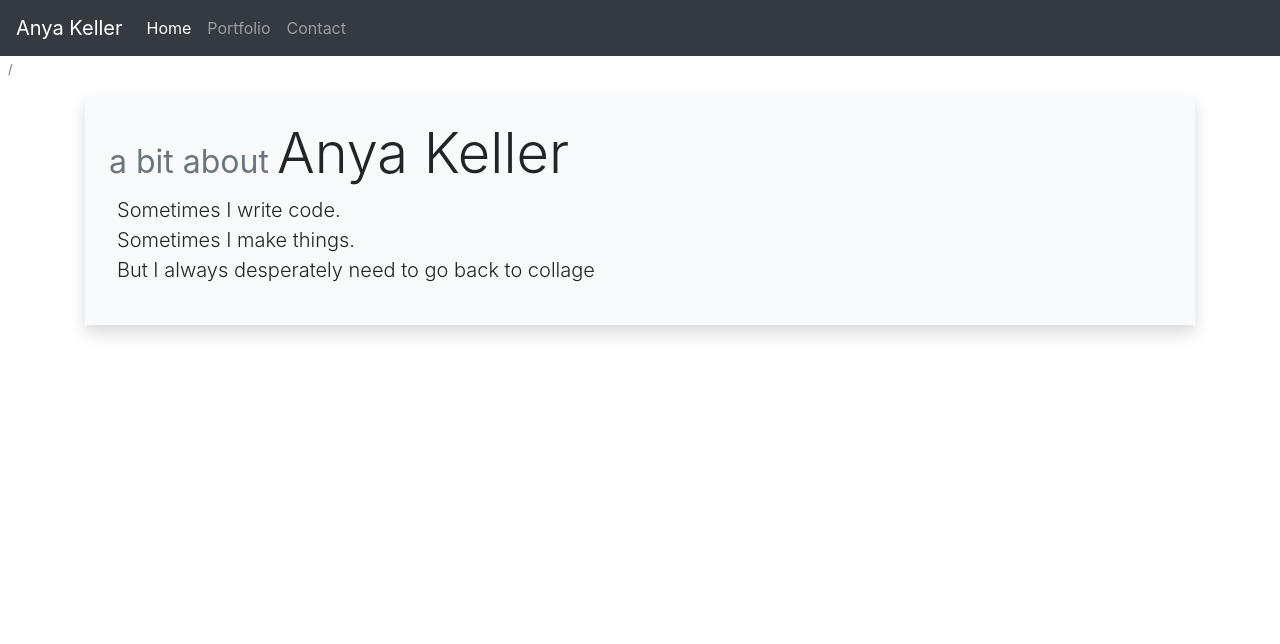
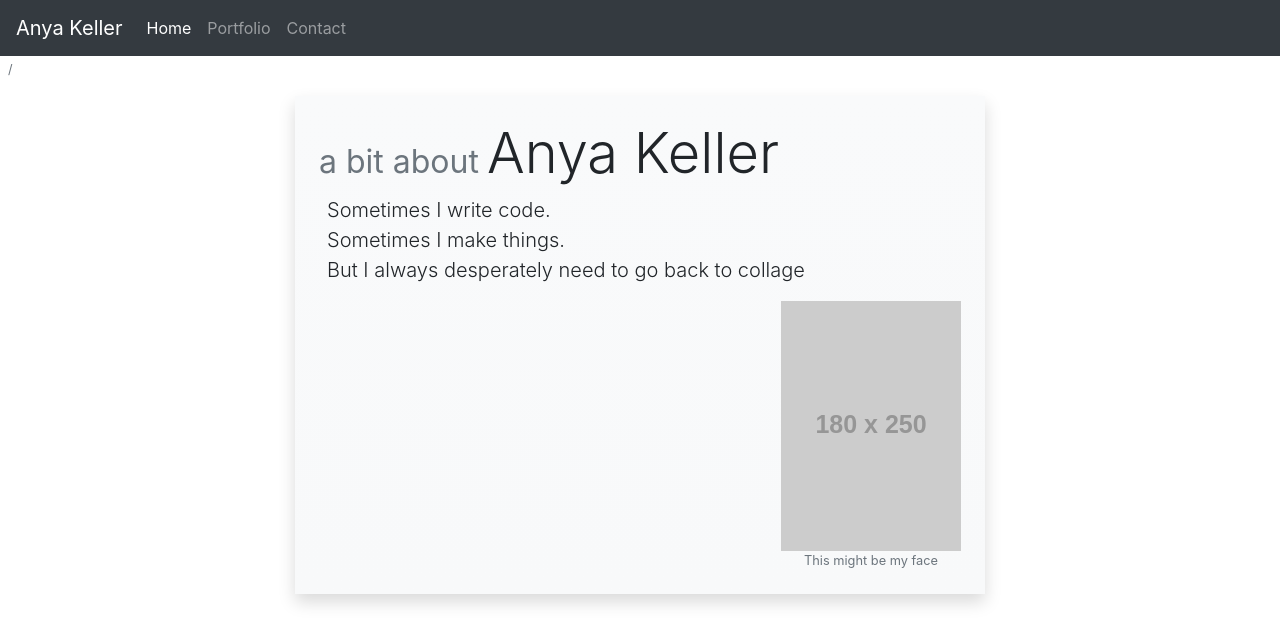
Before and after one commit to anyakeller/portfolio, a React (Create React App) app: page / in a window 1280 px wide. Shown: the top 644 px of the page. Built offline with nearby package versions, Linux system fonts and the light colour scheme.

Commit message:
fixed card thign

```diff
--- a/src/routes/Home.js
+++ b/src/routes/Home.js
@@ -3,7 +3,10 @@ import React from "react";
 function Home(props) {
   return (<div className="row">
     <div className="col">
-      <div className="bg-gradient-light shadow px-4 py-4">
+      <div className="bg-gradient-light mx-auto shadow px-4 py-4 clearfix" style={{
+          maxWidth: "690px"
+        }}>
+        <div className="float-left mb-3 mb-md-0">
           <h1>
             <small className="text-muted text-small d-block d-sm-inline mr-2">
               a bit about
@@ -18,6 +21,11 @@ function Home(props) {
             But I always desperately need to go back to collage
           </p>
         </div>
+        <aside className="text-center float-md-right">
+          <img className="d-block mx-auto" src="https://via.placeholder.com/180x250" alt="180x250 placeholder img"/>
+          <small className="d-block text-muted">This might be my face</small>
+        </aside>
+      </div>
     </div>
   </div>);
 }
```
Lines whose indentation alone changed are shown as unchanged.
